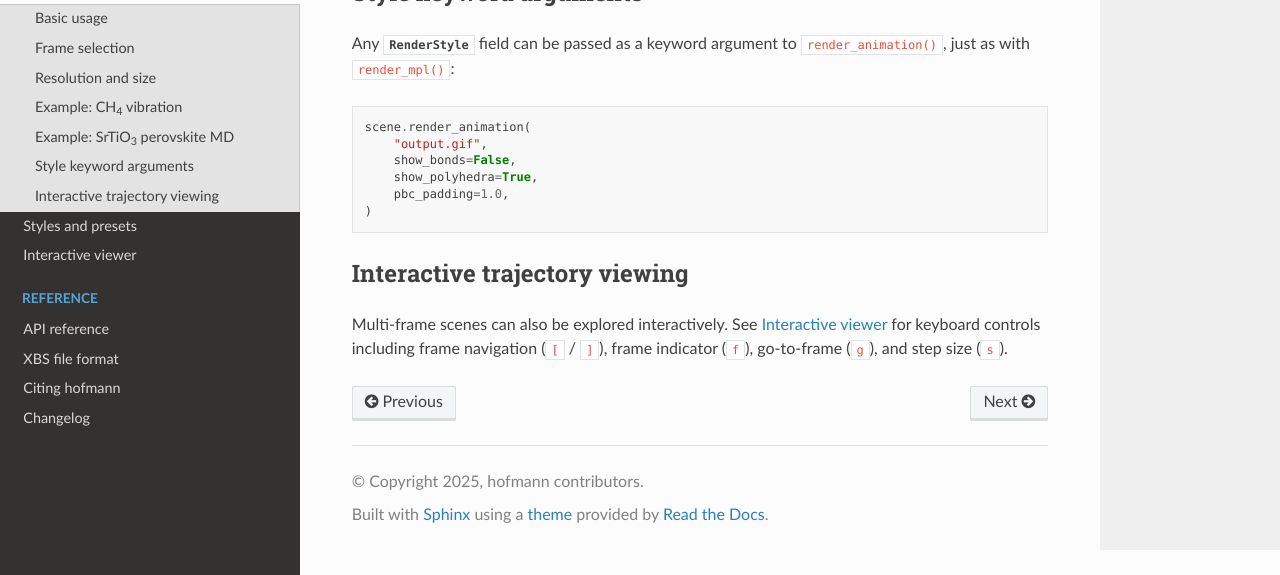
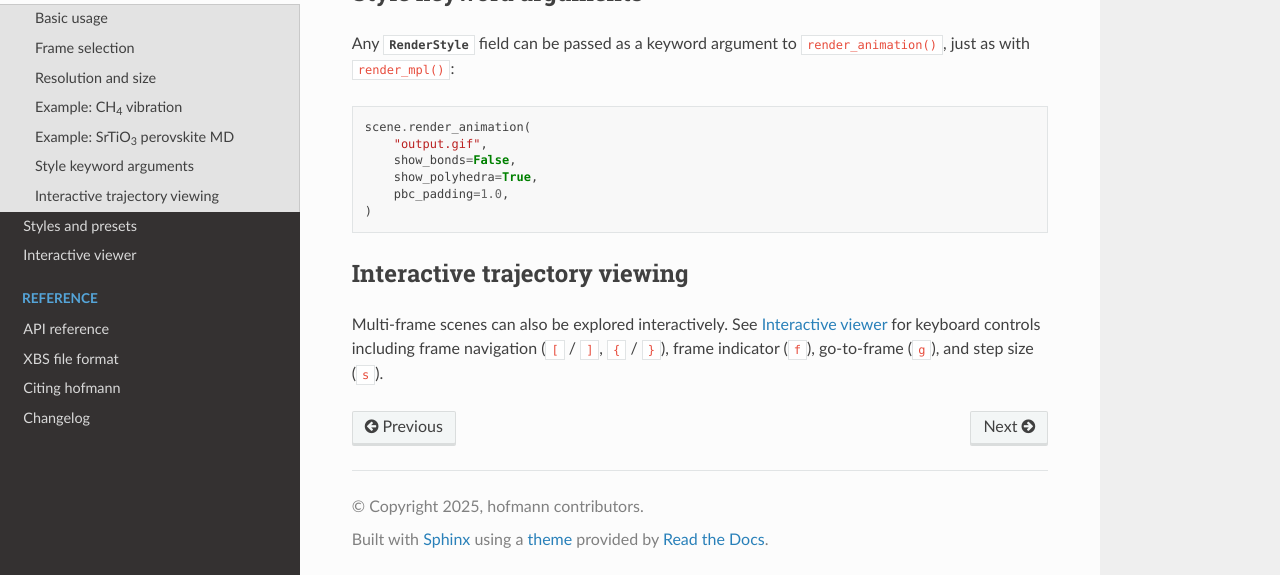
Before and after one commit to bjmorgan/hofmann, a Sphinx documentation site: the page built from docs/animations.rst, in a window 1280 px wide and 900 px high, scrolled down 2604 px, cut to the strip 325-900 px from the top of the window. Built offline with Sphinx 7.4.7 and the Read the Docs theme 3.1.0, drawn with Linux system fonts in a browser that asks for light colours.

Commit message:
Add missing keybindings and clarify trajectory filtering comment

```diff
--- a/docs/_static/generate_images.py
+++ b/docs/_static/generate_images.py
@@ -1053,7 +1053,8 @@ def generate_animation_gifs() -> None:
     )
     print(f"  wrote {OUT / 'ch4_md.gif'}")
 
-    # SrTiO3 perovskite MD — pre-filtered single octahedral layer.
+    # SrTiO3 perovskite MD — trajectory pre-filtered to one octahedral
+    # layer (see examples/render_srtio3_animation.py for the filtering).
     srtio3_traj = read(str(OUT / "srtio3_md.traj"), index=":")
     srtio3_scene = StructureScene.from_ase(
         srtio3_traj,
--- a/docs/animations.rst
+++ b/docs/animations.rst
@@ -160,5 +160,5 @@ Interactive trajectory viewing
 
 Multi-frame scenes can also be explored interactively.  See
 :doc:`interactive` for keyboard controls including frame navigation
-(``[`` / ``]``), frame indicator (``f``), go-to-frame (``g``), and
-step size (``s``).
+(``[`` / ``]``, ``{`` / ``}``), frame indicator (``f``),
+go-to-frame (``g``), and step size (``s``).
```
